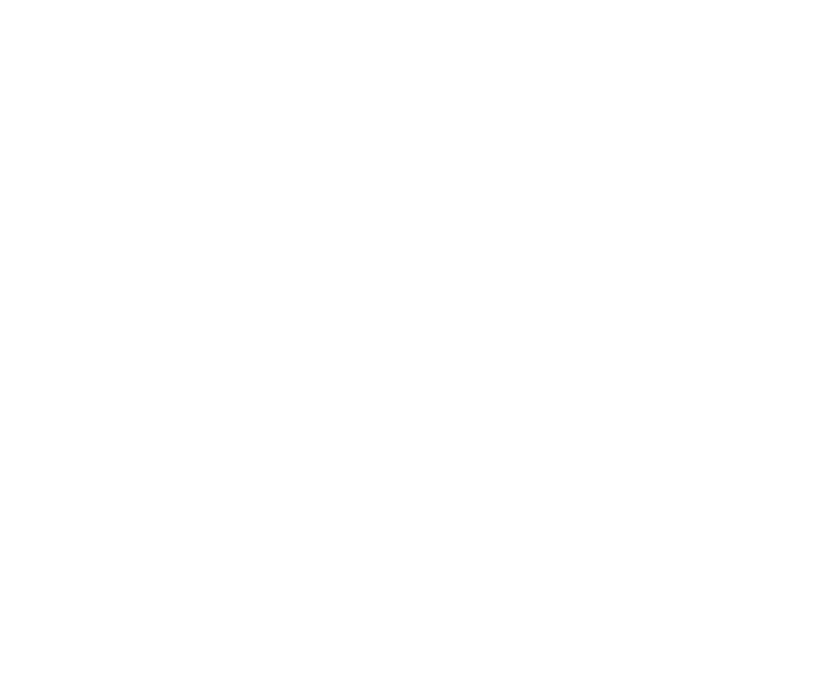
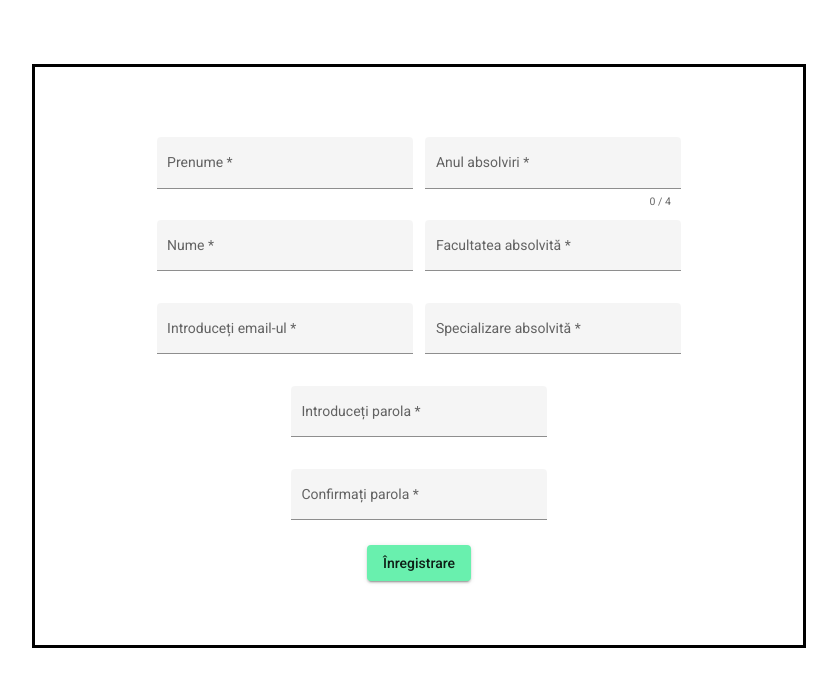
Before and after one commit to MateiDebu/alumniNet, an Angular app: page /register in a window 1280 px wide. Before the commit this address led to /. Shown: the top 686 px of the page, without its empty margins (221-1058 px from the left). Built offline with nearby package versions, Linux system fonts and the light colour scheme.

Commit message:
Add register module and component

```diff
--- a/src/app/app-routing.module.ts
+++ b/src/app/app-routing.module.ts
@@ -4,7 +4,12 @@
 const routes: Routes = [{
   path: '',
   loadChildren:()=>import('./components/login/login.module').then(m=>m.LoginModule)
-}];
+},
+{
+  path: 'register',
+  loadChildren:()=>import('./components/register/register.module').then(m=>m.RegisterModule)
+}
+];
 
 @NgModule({
   imports: [RouterModule.forRoot(routes)],
--- a/src/app/components/login/login-component/login-component.component.html
+++ b/src/app/components/login/login-component/login-component.component.html
@@ -4,7 +4,7 @@
 
     <div class="inputField">
         <mat-form-field appearance="fill">
-            <mat-label>Enter your email</mat-label>
+            <mat-label>Introduceți email-ul</mat-label>
             <input class="inputText" matInput placeholder="pat@example.com" [formControl]="email" required>
             <mat-error *ngIf="email.invalid">{{getErrorMessage()}}</mat-error>
         </mat-form-field>
@@ -12,7 +12,7 @@
 
     <div class="inputField">
         <mat-form-field appearance="fill">
-          <mat-label>Enter your password</mat-label>
+          <mat-label>Introduceți parola</mat-label>
           <input  class="inputText" matInput [type]="hide ? 'password' : 'text'">
         </mat-form-field>
     </div>
@@ -26,7 +26,7 @@
 
     <hr>
     <div class="inputField" >
-        <button mat-raised-button color="accent" class="buttonRegister">Creează un cont nou</button>
+        <button mat-raised-button color="accent" class="buttonRegister" (click)="goToRegister()" target="_blank">Creează un cont nou</button>
     </div>
 
 </div>
--- a/src/app/components/login/login-component/login-component.component.ts
+++ b/src/app/components/login/login-component/login-component.component.ts
@@ -10,17 +10,22 @@
 })
 export class LoginComponentComponent implements OnInit {
 
-  constructor( ) { }
+  constructor( private router:Router) { }
   email = new FormControl('', [Validators.required, Validators.email]);
   hide=true;
 
   getErrorMessage() {
     if (this.email.hasError('required')) {
-      return 'You must enter a value';
+      return 'Trebuie să introduceți un mail';
     }
 
-    return this.email.hasError('email') ? 'Not a valid email' : '';
+    return this.email.hasError('email') ? 'Mail-ul nu este valid' : '';
   }
+
+  goToRegister(){
+    this.router.navigate(['register']);
+  }
+
   ngOnInit(): void {
   }
 
--- a/src/app/components/login/login.module.ts
+++ b/src/app/components/login/login.module.ts
@@ -8,7 +8,7 @@
 import {HttpClientModule} from '@angular/common/http';
 
 import {MatFormFieldModule} from '@angular/material/form-field';
-import { MatInputModule } from '@angular/material/input';
+import {MatInputModule } from '@angular/material/input';
 import {MatIconModule} from '@angular/material/icon';
 import {MatButtonModule} from '@angular/material/button';
 
--- /dev/null
+++ b/src/app/components/register/register-component/register-component.component.html
@@ -0,0 +1,71 @@
+<body>
+  <div class="formControl">
+    <div>
+
+      <mat-form-field appearance="fill">
+        <mat-label>Prenume</mat-label>
+        <input matInput required #firstNameCheck (keyup)="setFirstName(firstNameCheck.value)">
+      </mat-form-field>
+
+          <mat-form-field appearance="fill">
+            <mat-label>Anul absolviri</mat-label>
+            <input matInput #yearCheck maxlength="4" minlength="4" matInput required  (keyup)="setYear(yearCheck.value)">
+            <mat-hint align ="end">{{yearCheck.value.length}} / 4 </mat-hint>
+          </mat-form-field>
+    </div>
+
+    <div>
+      <mat-form-field appearance="fill">
+        <mat-label>Nume</mat-label>
+        <input matInput required #lastNameCheck (keyup)="setLastName(lastNameCheck.value)">
+      </mat-form-field>
+
+          <mat-form-field appearance="fill">
+            <mat-label>Facultatea absolvită</mat-label>
+            <input matInput  required #collegeCheck (keyup)="setCollege(collegeCheck.value)">
+          </mat-form-field>
+
+    </div>
+    <div class="inputField">
+        <mat-form-field appearance="fill">
+            <mat-label>Introduceți email-ul</mat-label>
+            <input class="inputText" matInput placeholder="pat@example.com" [formControl]="email" required #emailCheck (keyup)="setEmail(emailCheck.value)">
+            <mat-error *ngIf="email.invalid">{{getErrorMessage()}}</mat-error>
+        </mat-form-field>
+
+        <mat-form-field appearance="fill">
+          <mat-label>Specializare absolvită</mat-label>
+          <input matInput required #specializationCheck (keyup)="setSpecialization(specializationCheck.value)">
+        </mat-form-field>
+
+    </div>
+    <div class="inputField">
+        <mat-form-field appearance="fill">
+          <mat-label>Introduceți parola</mat-label>
+          <input  class="inputText" matInput [type]="hide ? 'password' : 'text'" required #passwordCheck (keyup)="passwordVerification(passwordCheck.value)" (keyup)="setPassword(passwordCheck.value)">
+        </mat-form-field>
+        <div id="errorMessage" *ngIf="!valid && !errorDisplayPassword">
+          <div>Parola trebuie să fie formată din minim șase litere, cel puțin una mică și una mare, cel puțin o cifră și cel puțin un simbol special! </div>
+          <br>
+      </div>
+    </div>
+    <div class="inputField">
+        <mat-form-field appearance="fill">
+          <mat-label>Confirmați parola</mat-label>
+          <input  class="inputText" matInput [type]="hide ? 'password' : 'text'" #passwordRepeatCheck (keyup)="passwordComparison(passwordCheck.value,passwordRepeatCheck.value)" (keyup)="setRepeatPassword(passwordRepeatCheck.value)" required>
+        </mat-form-field>
+        <div id="errorMessage" *ngIf="!validConfirmation && !errorDisplayConfirmPassword">
+          <div>Atentie! Parolele nu coincid.</div>
+          <br>
+      </div>
+    </div>
+
+    <div class="inputField" >
+        <button mat-raised-button color="accent" class="buttonRegister" (click)="goLogInPage()" target="_blank">Înregistrare</button>
+        <div id="errorMessage" *ngIf="!empty  && !errorDisplay">
+          <br>
+          <div>Atenție! Toate câmpurile trebuie completate!</div>
+      </div>
+    </div>
+</div>
+</body>
--- /dev/null
+++ b/src/app/components/register/register-component/register-component.component.scss
@@ -0,0 +1,26 @@
+.formControl{
+    margin: auto;
+    width: 50%;
+    border: 3px solid black;
+    padding: 5%;
+    text-align: center;
+    margin-top: 5%;
+  }
+
+  .mat-form-field{
+   width: 40%;
+   margin:1%;
+  }
+
+  .buttonLogIn{
+    width: 70%;
+ }
+
+ #errorMessage{
+    width: 60%;
+    align-items: center;
+    text-align: center;
+    margin:0 auto;
+    color:red;
+    font-size: 70%;
+ }
--- /dev/null
+++ b/src/app/components/register/register-component/register-component.component.ts
@@ -0,0 +1,138 @@
+import { Component, OnInit } from '@angular/core';
+import { FormControl, Validators } from '@angular/forms';
+import { Router } from '@angular/router';
+
+@Component({
+  selector: 'app-register-component',
+  templateUrl: './register-component.component.html',
+  styleUrls: ['./register-component.component.scss']
+})
+export class RegisterComponentComponent implements OnInit {
+
+  email = new FormControl('', [Validators.required, Validators.email]);
+  hide=true;
+
+  lastNameCheck:string;
+  firstNameCheck:string;
+  collegeCheck:string;
+  emailCheck:string;
+  specializationCheck:string;
+  passwordCheck:string;
+  passwordRepeatCheck:string;
+  yearCheck:string;
+  valid: boolean = false;
+  empty:boolean=false;
+  validConfirmation: boolean=false;
+  errorDisplayConfirmPassword:boolean=true;
+  errorDisplayPassword:boolean=true;
+  errorDisplay:boolean=true;
+
+  constructor(private router:Router) {
+    this.lastNameCheck='';
+    this.firstNameCheck='';
+    this.collegeCheck='';
+    this.emailCheck='';
+    this.specializationCheck='';
+    this.passwordCheck='';
+    this.passwordRepeatCheck='';
+    this.yearCheck='';
+   }
+
+  ngOnInit(): void {
+  }
+
+  setFirstName(firstNameCheck:string){
+    this.firstNameCheck=firstNameCheck;
+  }
+  setLastName(lastNameCheck:string){
+    this.lastNameCheck=lastNameCheck;
+  }
+  setPassword(passwordCheck:string){
+    this.passwordCheck=passwordCheck;
+  }
+  setRepeatPassword(passwordRepeatCheck:string){
+    this.passwordRepeatCheck=passwordRepeatCheck;
+  }
+  setSpecialization(specializationCheck:string){
+    this.specializationCheck=specializationCheck;
+  }
+  setCollege(collegeCheck:string)
+  {
+    this.collegeCheck=collegeCheck;
+  }
+  setEmail(emailCheck:string){
+    this.emailCheck=emailCheck;
+  }
+  setYear(yearCheck:string){
+    this.yearCheck=yearCheck;
+  }
+
+  passwordVerification(passwordCheck:string){
+    if(
+      passwordCheck.match(
+        /^(?=.*[a-z])(?=.*[A-Z])(?=.*\d)(?=.*[@$!%*?&])[A-Za-z\d@$!%*?&]{6,}$/
+      )
+    ){
+      this.valid=true;
+      this.errorDisplayPassword=true;
+      return true;
+    }
+    else
+    {
+      this.valid=false;
+      this.errorDisplayPassword=false;
+      return false;
+    }
+  }
+
+  passwordComparison(passwordCheck:string,passwordRepeatCheck:string){
+    if(passwordCheck === passwordRepeatCheck){
+      this.validConfirmation=true;
+      this.errorDisplayConfirmPassword=true;
+      return true;
+    }
+    else
+    {
+      this.validConfirmation=false;
+      this.errorDisplayConfirmPassword=false;
+      return false;
+    }
+  }
+
+  isEmpty(){
+
+    this.setFirstName(this.firstNameCheck);
+    this.setLastName(this.lastNameCheck);
+    this.setEmail(this.emailCheck);
+    this.setPassword(this.passwordCheck);
+    this.setRepeatPassword(this.passwordRepeatCheck);
+    this.setSpecialization(this.specializationCheck);
+    this.setCollege(this.collegeCheck);
+    this.setYear(this.yearCheck);
+
+    console.log ("first name ", this.firstNameCheck );
+    if(this.lastNameCheck=='' || this.firstNameCheck=='' || this.collegeCheck== '' ||
+     this.passwordCheck=='' || this.passwordRepeatCheck=='' || this.emailCheck==''|| this.specializationCheck=='' || this.yearCheck==''){
+      this.empty=false;
+      this.errorDisplay=false;
+    }else
+    {
+      this.empty=true;
+      this.errorDisplay=true;
+    }
+  }
+
+  getErrorMessage() {
+    if (this.email.hasError('required')) {
+      return 'Trebuie să introduceți un mail';
+    }
+
+    return this.email.hasError('email') ? 'Mail-ul nu este valid' : '';
+  }
+
+  goLogInPage(){
+      this.isEmpty();
+      if(this.valid && this.empty && this.validConfirmation)
+                this.router.navigate(['']);
+  }
+}
```
Also changed, not shown: src/app/components/register/register-routing.module.ts (added, +16 -0 lines), src/app/components/register/register.module.ts (added, +26 -0 lines), 1 other file (tests, documents, lock files or other folders).
